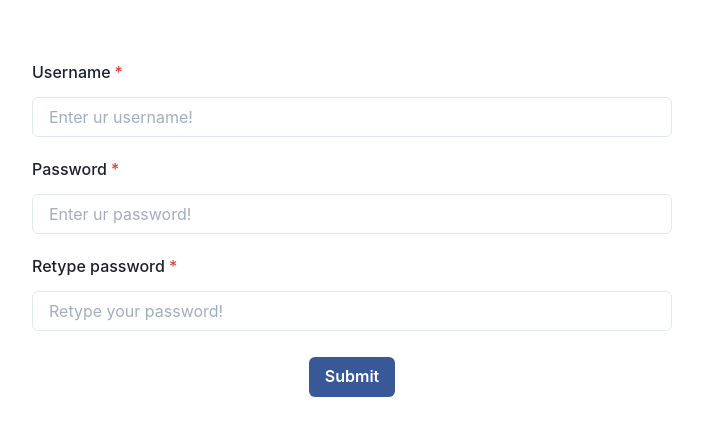
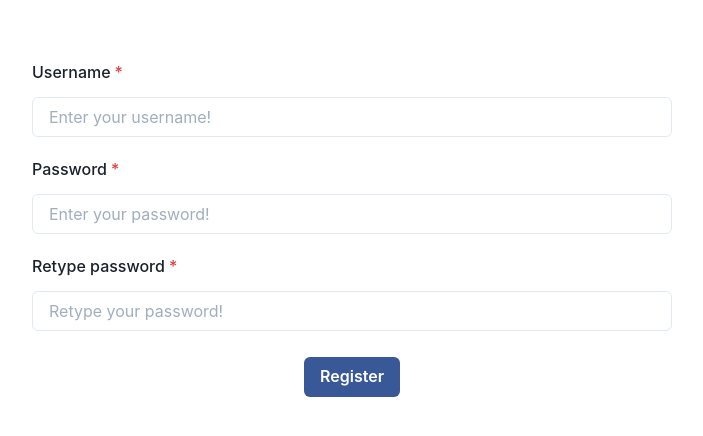
Before and after one commit to chinguyen98/lidit-front, a Next.js app: page /register in a window 1280 px wide. Shown: the top 436 px of the page, without its empty margins (288-991 px from the left). Built offline with nearby package versions, Linux system fonts and the light colour scheme.

Commit message:
seperate field

```diff
--- /dev/null
+++ b/components/InputField/index.tsx
@@ -0,0 +1,39 @@
+import { FormControl, FormErrorMessage, FormLabel } from '@chakra-ui/form-control';
+import { Input } from '@chakra-ui/input';
+import { NextPage } from 'next';
+import React, { HTMLInputTypeAttribute } from 'react';
+
+interface inputFieldProps {
+  fieldName: string;
+  displayName: string | undefined;
+  placeholder?: string | undefined;
+  fieldType: HTMLInputTypeAttribute;
+  errors: any;
+  register: any;
+}
+
+const InputField: NextPage<inputFieldProps> = ({
+  fieldName,
+  displayName,
+  placeholder,
+  fieldType,
+  errors,
+  register,
+}) => {
+  return (
+    <FormControl width="50%" id={fieldName} isInvalid={errors[fieldName]} isRequired>
+      <FormLabel htmlFor={fieldName}>{displayName}</FormLabel>
+      <Input
+        {...register(fieldName)}
+        placeholder={placeholder}
+        name={fieldName}
+        type={fieldType}
+      />
+      <FormErrorMessage>
+        {errors[fieldName]?.message}
+      </FormErrorMessage>
+    </FormControl>
+  )
+}
+
+export default InputField;
--- a/pages/register/index.tsx
+++ b/pages/register/index.tsx
@@ -1,5 +1,5 @@
 import { NextPage } from "next";
-import React, { useEffect } from "react";
+import React, { useEffect, useState } from "react";
 import {
   FormControl,
   FormLabel,
@@ -11,6 +11,7 @@ import styles from "./Register.module.css";
 import * as yup from "yup";
 import { useForm } from "react-hook-form";
 import { yupResolver } from "@hookform/resolvers/yup";
+import InputField from "../../components/InputField";
 
 interface registerProps { }
 
@@ -29,6 +30,8 @@ const schema = yup.object().shape({
 });
 
 const Register: NextPage<registerProps> = () => {
+  const [isSubmiting, setIsSubmiting] = useState<boolean>(false);
+
   const {
     register,
     handleSubmit,
@@ -42,49 +45,38 @@ const Register: NextPage<registerProps> = () => {
   }, [errors])
 
   const onSubmit = ({ username, password }: FormData) => {
+    setIsSubmiting(true);
     console.log({ username, password });
   };
 
   return (
     <form className={styles.register} onSubmit={handleSubmit(onSubmit)}>
-      <FormControl width="50%" id="username" isInvalid={errors?.username} isRequired>
-        <FormLabel htmlFor="username">Username</FormLabel>
-        <Input
-          {...register("username")}
-          placeholder="Enter ur username!"
-          name="username"
-          type="text"
-        />
-        <FormErrorMessage>
-          {errors.username?.message}
-        </FormErrorMessage>
-      </FormControl>
-      <FormControl width="50%" id="password" isInvalid={errors?.password} isRequired>
-        <FormLabel htmlFor="password">Password</FormLabel>
-        <Input
-          {...register("password")}
-          placeholder="Enter ur password!"
-          name="password"
-          type="password"
-        />
-        <FormErrorMessage>
-          {errors.password?.message}
-        </FormErrorMessage>
-      </FormControl>
-      <FormControl width="50%" id="retypedPassword" isInvalid={errors?.retypedPassword} isRequired>
-        <FormLabel htmlFor="retypedPassword">Retype password</FormLabel>
-        <Input
-          {...register("retypedPassword")}
-          placeholder="Retype your password!"
-          name="retypedPassword"
-          type="password"
-        />
-        <FormErrorMessage>
-          {errors.retypedPassword?.message}
-        </FormErrorMessage>
-      </FormControl>
-      <Button mt={4} colorScheme="facebook" type="submit">
-        Submit
+      <InputField
+        displayName="Username"
+        fieldName="username"
+        fieldType="text"
+        errors={errors}
+        placeholder="Enter your username!"
+        register={register}
+      />
+      <InputField
+        displayName="Password"
+        fieldName="password"
+        fieldType="password"
+        errors={errors}
+        placeholder="Enter your password!"
+        register={register}
+      />
+      <InputField
+        displayName="Retype password"
+        fieldName="retypedPassword"
+        fieldType="password"
+        errors={errors}
+        placeholder="Retype your password!"
+        register={register}
+      />
+      <Button mt={4} colorScheme="facebook" type="submit" isLoading={isSubmiting}>
+        Register
       </Button>
     </form>
   );
```
